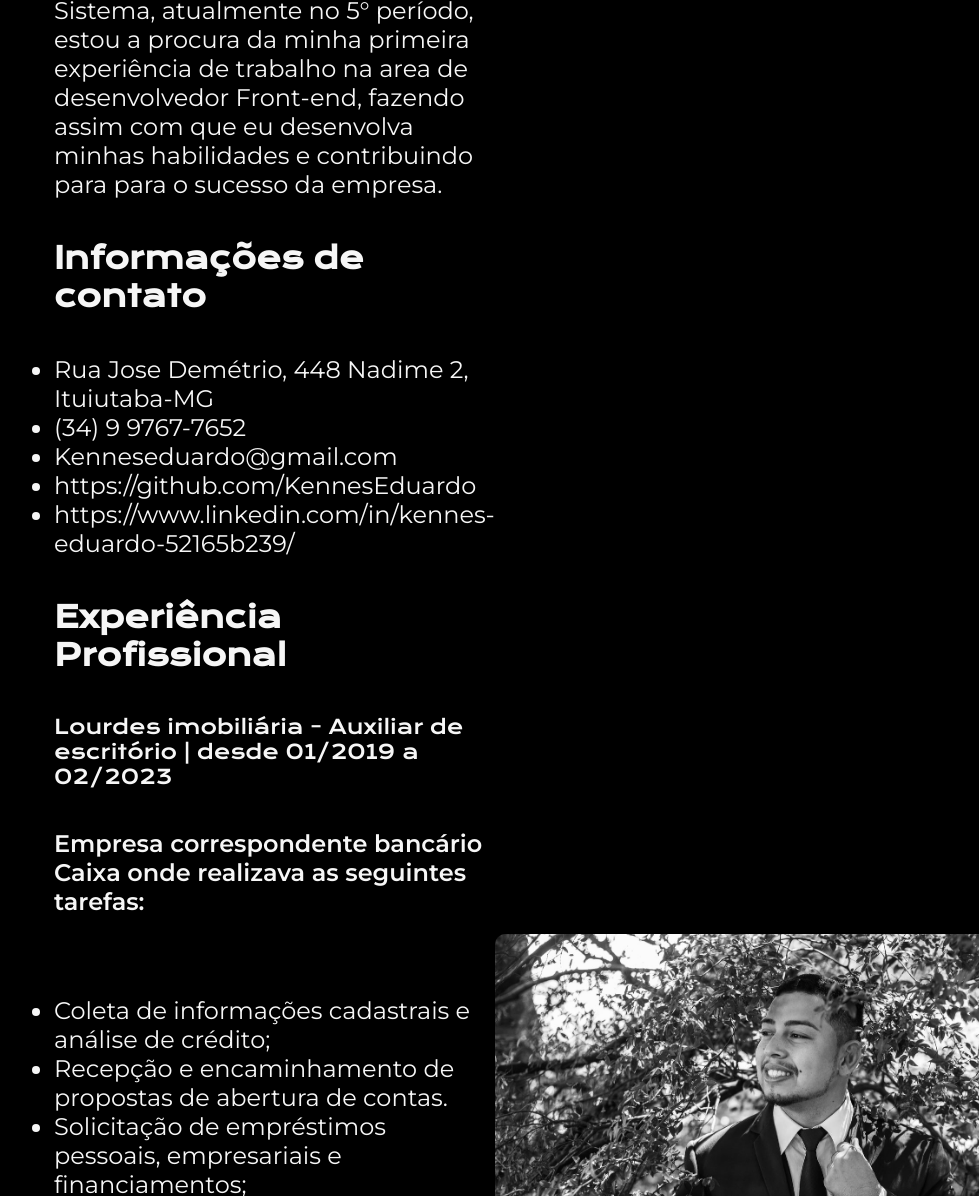
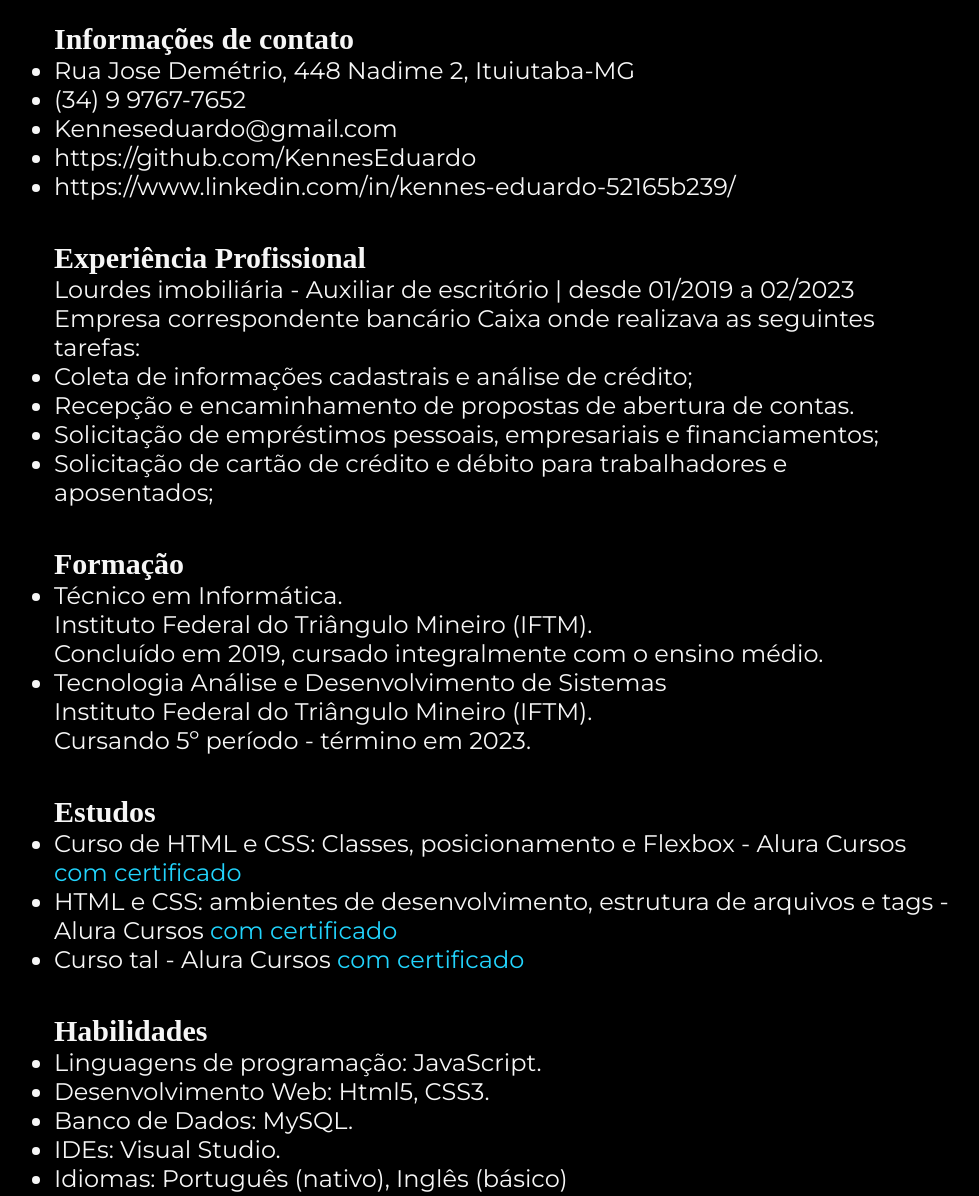
Before and after one commit to KennesEduardo/Alura-front-End, a plain HTML site: page 3-Cabeçalho footer e variaveis/curriculo.html in a window 1280 px wide. Shown: the part 340-1536 px from the top of the page, without its empty margins (138-1117 px from the left). Drawn offline with nearby package versions, Linux system fonts and the light colour scheme.

Commit message:
Upadate curso 3 da alura finalizado

```diff
--- a/3-Cabeçalho footer e variaveis/curriculo.html
+++ b/3-Cabeçalho footer e variaveis/curriculo.html
@@ -15,14 +15,18 @@
             <a class="cabecalho_menu_link" href="curriculo.html">Curriculo</a>
         </nav>
     </header>
-    <main class="container">
-        <section class="container_conteudo">
+    <main class="container_curriculo">
+        <section class="container_curriculo_conteudo">
+            <div>
                 <h1 class="container_conteudo_titulo">
                     <strong class="destaques">Curriculo</strong>
                 </h1>
                 <p class="container_conteudo_paragrafo">
                     Me chamo Kennes Eduardo Marques Silva, tenho 22 anos sou casado, formado em Técnico em informática e cursando Tecnologia em Análise e Desenvolvimento de Sistema, atualmente no 5° período, estou a procura da minha primeira experiência de trabalho na area de desenvolvedor Front-end, fazendo assim com que eu desenvolva minhas habilidades e contribuindo para para o sucesso da empresa.
                 </p>
+
+            </div>
+            <div>
                 <h2 class="container_conteudo_subtitulo">
                     <strong class="destaques">Informações de contato</strong>
                 </h2>
@@ -33,11 +37,14 @@
                     <li>https://github.com/KennesEduardo</li>
                     <li>https://www.linkedin.com/in/kennes-eduardo-52165b239/</li>
                 </ul>
+            </div>
+
+            <div>
                 <h2 class="container_conteudo_subtitulo">
                     <strong class="destaques">Experiência Profissional</strong>
                 </h2>
-            <h3 class="container_conteudo_subtitulo2">Lourdes imobiliária - Auxiliar de escritório | desde 01/2019 a 02/2023</h3>
-            <h3 class="container_conteudo_paragrafo">Empresa correspondente bancário Caixa onde realizava as seguintes tarefas: </h3>
+                <hp class="container_conteudo_paragrafo">Lourdes imobiliária - Auxiliar de escritório | desde 01/2019 a 02/2023</p>
+                <p class="container_conteudo_paragrafo">Empresa correspondente bancário Caixa onde realizava as seguintes tarefas: </p>
                 <p class="container_conteudo_paragrafo">
                 <ul class="container_conteudo_paragrafo">
                     <li>Coleta de informações cadastrais e análise de crédito;</li>
@@ -46,6 +53,9 @@
                     <li>Solicitação de cartão de crédito e débito para trabalhadores e aposentados;</li>
                 </ul>
                 </p>
+            </div>
+
+            <div>
                 <h2 class="container_conteudo_subtitulo">
                     <strong class="destaques">Formação</strong>
                 </h2>
@@ -58,14 +68,20 @@
                     Instituto Federal do Triângulo Mineiro (IFTM). <br>
                     Cursando 5º período - término em 2023.</li>
                 </ul>
+            </div>
+
+            <div>
                 <h2 class="container_conteudo_subtitulo">
                     <strong class="destaques">Estudos</strong>
                 </h2>
                 <ul class="container_conteudo_paragrafo">
-                <li>Curso de HTML e CSS: Classes, posicionamento e Flexbox - Alura Cursos <a class="container_conteudo_paragrafo_button" href="https://cursos.alura.com.br/certificate/kenneseduardo/html-css-classes-posicionamento-flexbox">com certificado</a> </li>
-                <li>HTML e CSS: ambientes de desenvolvimento, estrutura de arquivos e tags - Alura Cursos <a class="container_conteudo_paragrafo_button" href="https://cursos.alura.com.br/certificate/kenneseduardo/html-css-ambiente-arquivos-tags">com certificado</a></li>
+                    <li>Curso de HTML e CSS: Classes, posicionamento e Flexbox - Alura Cursos <a href="https://cursos.alura.com.br/certificate/kenneseduardo/html-css-classes-posicionamento-flexbox">com certificado</a> </li>
+                    <li>HTML e CSS: ambientes de desenvolvimento, estrutura de arquivos e tags - Alura Cursos <a href="https://cursos.alura.com.br/certificate/kenneseduardo/html-css-ambiente-arquivos-tags">com certificado</a></li>
                     <li>Curso tal - Alura Cursos <a href="linkdocertificado">com certificado</a></li>
                 </ul>
+            </div>
+
+            <div>
                 <h2 class="container_conteudo_subtitulo">
                     <strong class="destaques">Habilidades</strong>
                 </h2>
@@ -76,8 +92,9 @@
                     <li>IDEs: Visual Studio.</li>
                     <li>Idiomas: Português (nativo), Inglês (básico)</li>
                 </ul>
+            </div>
         </section>
-        <img class="imgPrincipal" src="assets/Imagem.jpg" alt="Foto de Kennes Eduado sorrindo">
+        <!-- <img class="imgPrincipal" src="assets/Imagem.jpg" alt="Foto de Kennes Eduado sorrindo"> -->
     </main>
     <footer class="rodape">
         <p>Desenvolvido por Kennes Eduardo</p>
--- a/3-Cabeçalho footer e variaveis/styles/style.css
+++ b/3-Cabeçalho footer e variaveis/styles/style.css
@@ -1,4 +1,13 @@
 @import url('https://fonts.googleapis.com/css2?family=Krona+One&family=Montserrat:wght@400;600&display=swap');
+
+:root {
+    --cor-primaria :#000000;
+    --cor-secundaria : #f6f6f6;
+    --cor-terciaria : #22d4fd;
+
+    --font-primaria : var(--font-primaria);
+    --font-secundaria: 'Montserrat', sans-serif;
+}
 
 * {
     margin:0;
@@ -7,8 +16,8 @@
 
 }
 body {
-    background-color: #000000;
-    color: #f6f6f6;
+    background-color:var(--cor-primaria);
+    color: var(--cor-secundaria);
 }
 .cabecalho{
     padding: 2% 0% 0% 15%;
@@ -19,10 +28,10 @@ body {
     gap: 80px;
 }
 .cabecalho_menu_link {
-    font-family: 'Montserrat', sans-serif;
+    font-family: var(--font-secundaria);
     font-size: 24px;
     font-weight: 600;
-    color: #22d4fd;
+    color: var(--cor-terciaria);
     text-decoration: none;
 }
 .container {
@@ -40,35 +49,31 @@ body {
 }
 .container_conteudo_titulo {
     font-size: 36px;
-    font-family: 'Krona One', sans-serif;
+    font-family: var(--font-primaria);
 }
 .destaques-titulo {
-    color: #22d4fd;
+    color: var(--cor-terciaria);
 }
 .container_conteudo_subtitulo {
     font-size: 30px;
-    font-family: 'Krona One', sans-serif;
+    font-family: var(--font-primaria);
 }
 .destaques{
-    color: #f6f6f6;
+    color: var(--cor-secundaria);
 }
 .container_conteudo_paragrafo {
     font-size: 24px;
-    font-family: 'Montserrat', sans-serif;
+    font-family: var(--font-secundaria);
     text-decoration: none;
 
 }
 
 .container_buttons_subtitulo {
-    font-family: 'Krona One', sans-serif;
+    font-family: var(--font-primaria);
     font-weight: 400; /*peso da font*/
     font-size: 24px;
 }
-.container_conteudo_subtitulo2{
-    font-family: 'Krona One', sans-serif;
-    font-weight: 400; /*peso da font*/
-    font-size: 20px;
-}
+
 .container_buttons {
     display: flex;
     flex-direction: column;
@@ -84,33 +89,48 @@ body {
     gap: 16px;
     width: 378px;
     text-align: center;
-    border: 2px solid #22d4fd;
+    border: 2px solid var(--cor-terciaria);
     border-radius: 8px;
     font-size: 24px;
     font-weight: 600;
     padding: 21.5px 0;
     text-decoration: none;
-    color: #f6f6f6;
-    font-family: 'Montserrat', sans-serif;
+    color: var(--cor-secundaria);
+    font-family: var(--font-secundaria);
 }
 
 .container_buttons_button:hover {
-    background-color: #f6f6f6;
-    color: #22d4fd;
+    background-color: var(--cor-secundaria);
+    color: var(--cor-terciaria);
     padding: 3%;
 
+}
+.container_conteudo_paragrafo a{
+    text-decoration: none;
+    color: var(--cor-terciaria);
 }
 
 .imgPrincipal{
     height: 400px;
     border-radius: 10px;
 }
-
+.container_curriculo{
+    width: 100%;
+    padding: 4% 15%;
+    display: flex;
+    align-items: center;
+    justify-content: space-between;
+}
+.container_curriculo_conteudo{
+    display: flex;
+    flex-direction: column;
+    gap: 40px;
+}
 .rodape {
     padding: 24px;
     color: #000000;
-    background-color: #22d4fd;
+    background-color: var(--cor-terciaria);
     text-align: center;
-    font-family: 'Montserrat', sans-serif;
+    font-family: var(--font-secundaria);
     font-size: 24px;
 }
```
Also changed, not shown: 3-Cabeçalho footer e variaveis/about.html (+10 -1 lines), 3-Cabeçalho footer e variaveis/assets/img.jpg (added). Lines whose indentation alone changed are shown as unchanged.
